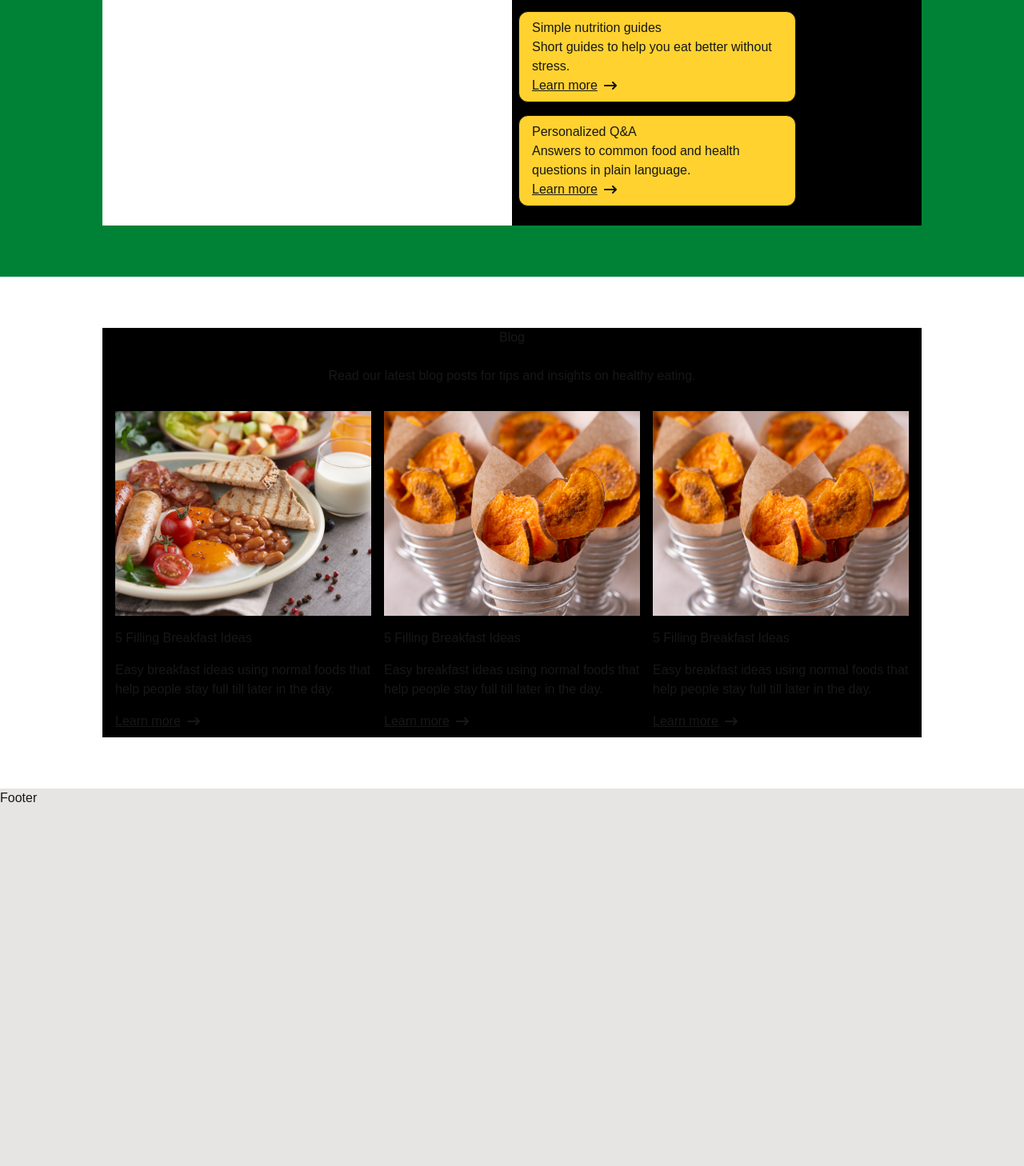
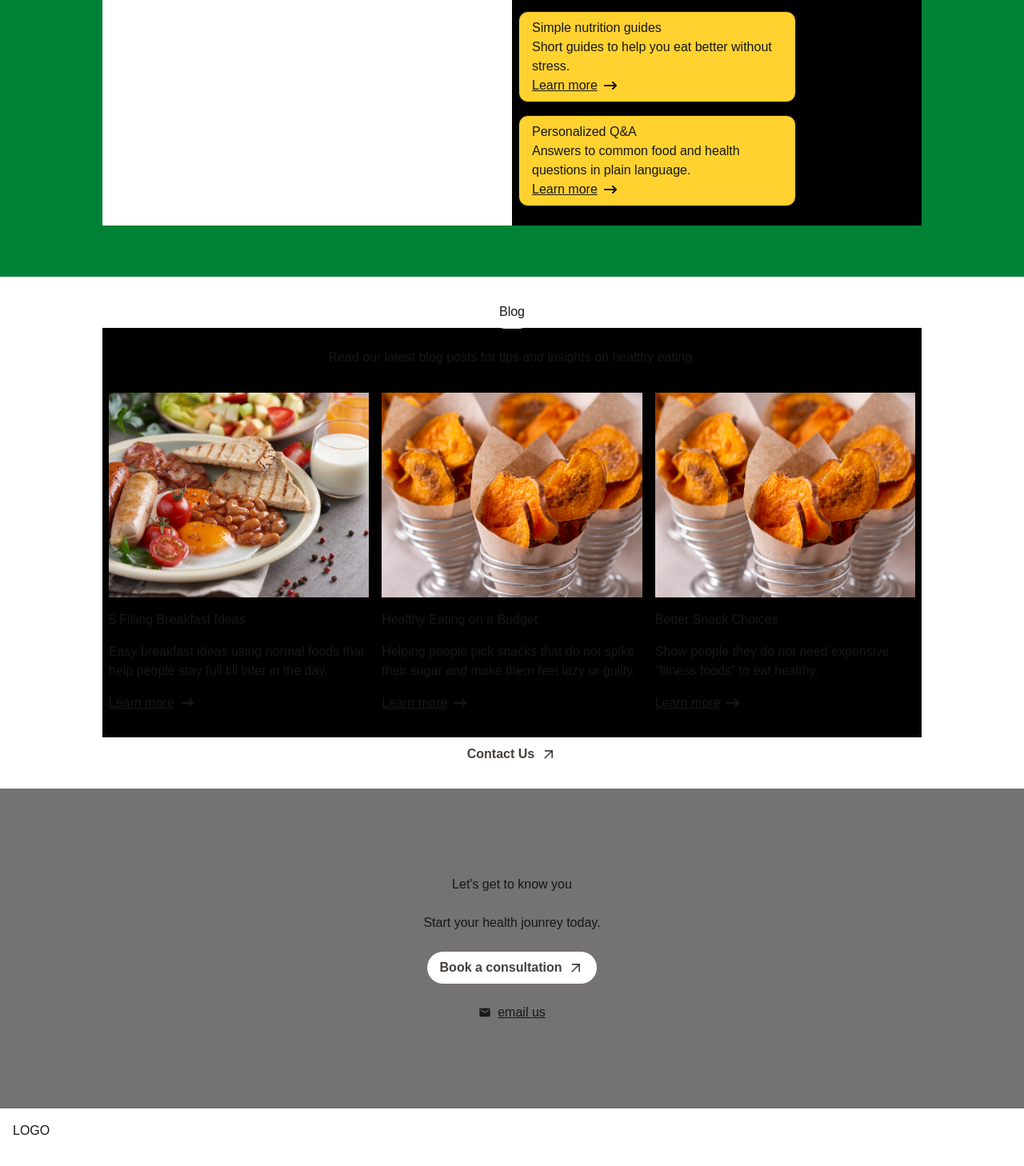
Before and after one commit to classicManCode/nootrio, a Next.js app: page / in a window 1280 px wide. Shown: the part 1734-3192 px from the top of the page at 80% size. Before the commit the page ends 2744 px from the top, so only its background shows below. Built offline with nearby package versions, Linux system fonts and the light colour scheme.

Commit message:
Footer section has been reorganized for styling

```diff
--- a/component/Footer.tsx
+++ b/component/Footer.tsx
@@ -1,6 +1,32 @@
+import { MdEmail } from "react-icons/md";
+import { MdOutlineArrowOutward } from "react-icons/md";
+
 const Footer = () => {
   return (
-    <div>Footer</div>
+    <>
+    <section className='relative h-[50vh] w-full bg-[url("/images/contact-hero.jpg")] bg-cover bg-center '>
+        <div className="absolute inset-0 bg-black/50"></div>
+        <div className="relative z-50 flex flex-col h-full items-center justify-center gap-6">
+         <h2>Let&apos;s get to know you</h2>
+         <p>Start your health jounrey today.</p>
+         <a
+            href="/contact"
+            className="flex items-center justify-center bg-white hover:bg-green-800/60 hover:text-lime-300 text-stone-700 gap-2 hover:gap-3 py-2 px-4 hover:-translate-y-0.5 transition-all duration-500 hover:scale-103 font-semibold rounded-full w-fit"
+          >
+            <span>Book a consultation</span>
+            <MdOutlineArrowOutward className="text-xl font-extrabold" />
+          </a>
+          <div className="flex items-center gap-2 underline w-fit">
+                <MdEmail />
+                <span>email us</span>
+              </div>
+        </div>
+      </section>
+      <section className="h-[50vh] w-full bg-white p-4 flex flex-col">
+        LOGO
+      </section>
+    </>
+
   )
 }
 
--- a/component/home/Home.tsx
+++ b/component/home/Home.tsx
@@ -75,7 +75,9 @@ const Home = () => {
       <section className="bg-green-700 h-[80vh] flex items-center justify-center gap-4">
         <div className="bg-black w-[80%] h-[80%] flex">
           <div className="w-[50%] h-full bg-white flex flex-col gap-4 ">
-            <h2>Services</h2>
+            <h2 className="border border-white py-2 px-3 rounded-full">
+              Services
+            </h2>
             <h3>Yes, we know we can help you</h3>
             <p>Here are the services we can offer</p>
             <a
@@ -138,19 +140,29 @@ const Home = () => {
       </section>
 
       <section className="bg-white h-[80vh] w-full flex flex-col items-center justify-center">
-        <div className="w-[80%] h-[80%] bg-black flex flex-col gap-6 p-2 items-center justify-center">
-          <h2>Blog</h2>
+        <div className="w-[80%] h-[80%] bg-black flex flex-col gap-6 items-center justify-center">
+          <h2 className="border border-white py-2 px-3 rounded-full">Blog</h2>
           <p>
             Read our latest blog posts for tips and insights on healthy eating.
           </p>
           <div className="grid grid-cols-3 gap-4 p-2">
             <article className="flex flex-col gap-4  items-start">
               <div className="w-full h-64 overflow-hidden">
-                <Image src="/images/blog-1.jpg" alt="Blog Image" width={600} height={600} loading="lazy" className="w-full h-full object-cover"  />
+                <Image
+                  src="/images/blog-1.jpg"
+                  alt="Blog Image"
+                  width={600}
+                  height={600}
+                  loading="lazy"
+                  className="w-full h-full object-cover"
+                />
               </div>
 
               <h3>5 Filling Breakfast Ideas</h3>
-              <p>Easy breakfast ideas using normal foods that help people stay full till later in the day.</p>
+              <p>
+                Easy breakfast ideas using normal foods that help people stay
+                full till later in the day.
+              </p>
               <div className="flex items-center gap-2 underline w-fit">
                 <span>Learn more</span>
                 <FaArrowRightLong />
@@ -158,10 +170,20 @@ const Home = () => {
             </article>
             <article className="flex flex-col gap-4">
               <div className="w-full h-64 overflow-hidden">
-                <Image src="/images/blog-2.jpg" alt="Blog Image" width={600} height={600} loading="lazy" className="w-full h-full object-cover"  />
+                <Image
+                  src="/images/blog-2.jpg"
+                  alt="Blog Image"
+                  width={600}
+                  height={600}
+                  loading="lazy"
+                  className="w-full h-full object-cover"
+                />
               </div>
-              <h3>5 Filling Breakfast Ideas</h3>
-              <p>Easy breakfast ideas using normal foods that help people stay full till later in the day.</p>
+              <h3>Healthy Eating on a Budget</h3>
+              <p>
+                Helping people pick snacks that do not spike their sugar and
+                make them feel lazy or guilty.
+              </p>
               <div className="flex items-center gap-2 underline w-fit">
                 <span>Learn more</span>
                 <FaArrowRightLong />
@@ -169,17 +191,33 @@ const Home = () => {
             </article>
             <article className="flex flex-col gap-4">
               <div className="w-full h-64 overflow-hidden">
-                <Image src="/images/blog-3.jpg" alt="Blog Image" width={600} height={600} loading="lazy" className="w-full h-full object-cover"  />
+                <Image
+                  src="/images/blog-3.jpg"
+                  alt="Blog Image"
+                  width={600}
+                  height={600}
+                  loading="lazy"
+                  className="w-full h-full object-cover"
+                />
               </div>
-              <h3>5 Filling Breakfast Ideas</h3>
-              <p>Easy breakfast ideas using normal foods that help people stay full till later in the day.</p>
+              <h3>Better Snack Choices</h3>
+              <p>
+                Show people they do not need expensive “fitness foods” to eat
+                healthy.
+              </p>
               <div className="flex items-center gap-2 underline w-fit">
                 <span>Learn more</span>
                 <FaArrowRightLong />
               </div>
             </article>
-
           </div>
+          <a
+            href="/contact"
+            className="flex items-center justify-center bg-white hover:bg-green-800/60 hover:text-lime-300 text-stone-700 gap-2 hover:gap-3 py-2 px-4 hover:-translate-y-0.5 transition-all duration-500 hover:scale-103 font-semibold rounded-full"
+          >
+            <span>Contact Us</span>
+            <MdOutlineArrowOutward className="text-xl font-extrabold" />
+          </a>
         </div>
       </section>
     </main>
```
Also changed, not shown: public/images/contact-hero.jpg (added).
